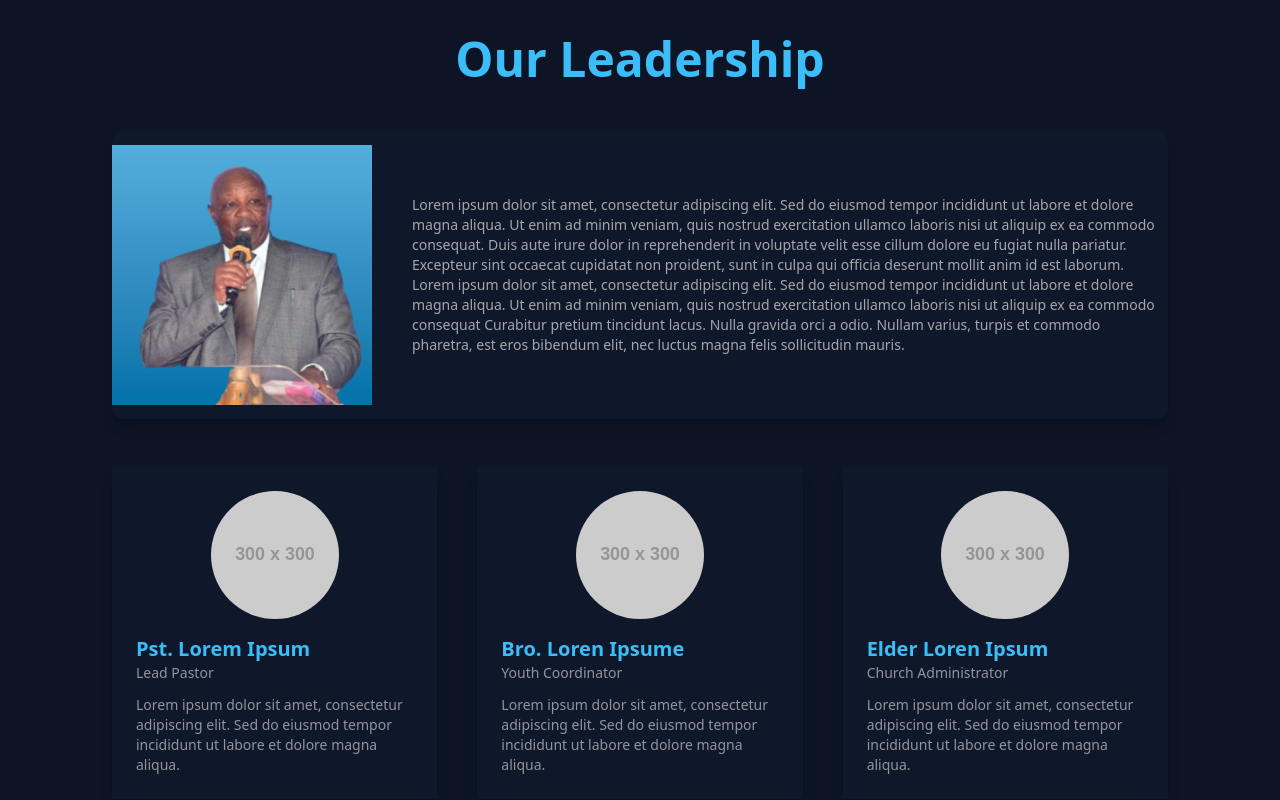
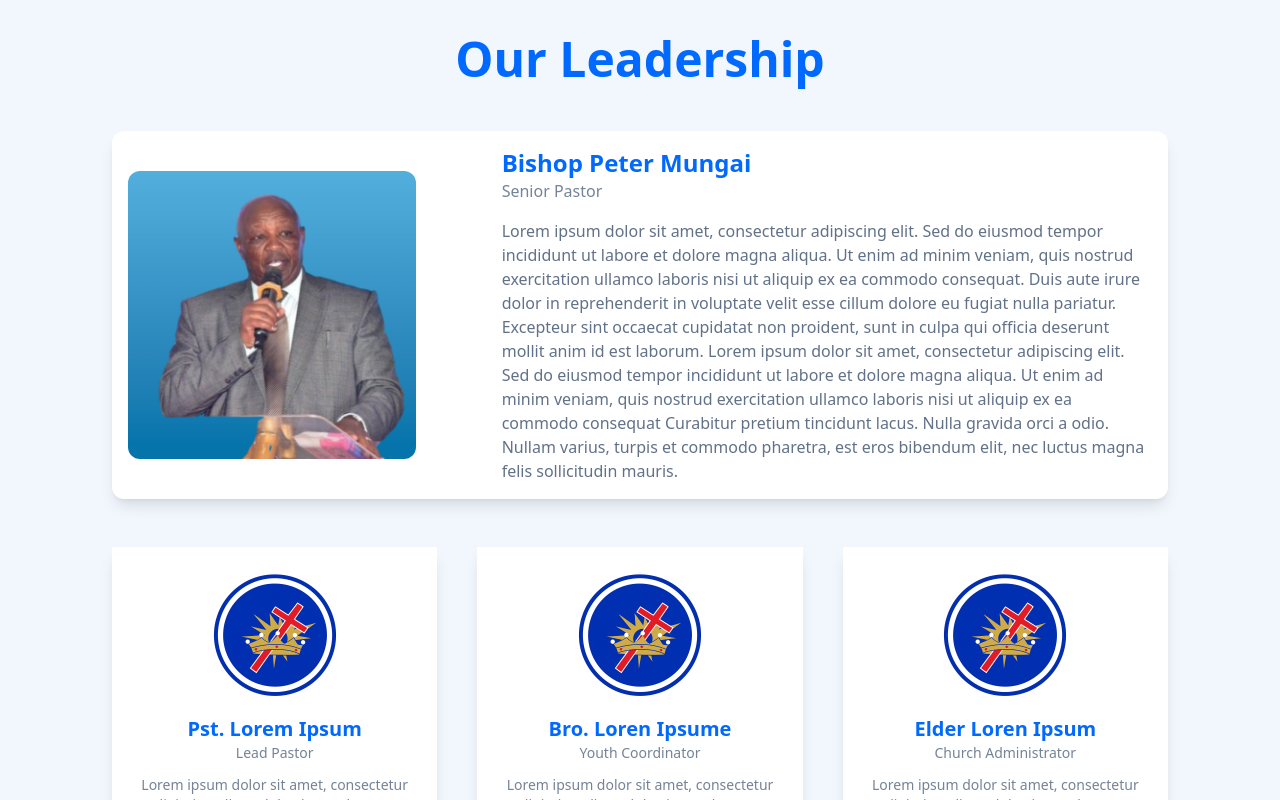
Before and after one commit to bugijay7/afckiambaa, a React (Vite) app in the folder frontend/: page /about in a window 1280 px wide. Shown: the part 2240-3040 px from the top of the page. Built offline with nearby package versions, Linux system fonts and the light colour scheme.

Commit message:
about page and theme

```diff
--- a/frontend/index.html
+++ b/frontend/index.html
@@ -1,5 +1,5 @@
 <!doctype html>
-<html lang="en" data-theme="night">
+<html lang="en" data-theme="winter">
   <head>
     <meta charset="UTF-8" />
     <link rel="icon" type="image/svg+xml" href="/vite.svg" />
--- a/frontend/src/components/About/Leadership.jsx
+++ b/frontend/src/components/About/Leadership.jsx
@@ -1,11 +1,12 @@
 import React from "react";
+import logo from "../../assets/logo.png"; // Use logo.png for all placeholder images
 import rev from "../../assets/bishop.png";
 
 function Leadership() {
   const bishop = {
     name: "Bishop Peter Mungai",
     title: "Senior Pastor",
-    img: rev,
+    img: rev, // using logo as placeholder
     bio: `Lorem ipsum dolor sit amet, consectetur adipiscing elit. Sed do eiusmod tempor incididunt ut labore et dolore magna aliqua.
           Ut enim ad minim veniam, quis nostrud exercitation ullamco laboris nisi ut aliquip ex ea commodo consequat.
 
@@ -16,26 +17,26 @@ function Leadership() {
           Ut enim ad minim veniam, quis nostrud exercitation ullamco laboris nisi ut aliquip ex ea commodo consequat
 
           Curabitur pretium tincidunt lacus. Nulla gravida orci a odio. Nullam varius, turpis et commodo pharetra,
-          est eros bibendum elit, nec luctus magna felis sollicitudin mauris.`
+          est eros bibendum elit, nec luctus magna felis sollicitudin mauris.`,
   };
 
   const leaders = [
     {
       name: "Pst. Lorem Ipsum",
       title: "Lead Pastor",
-      img: "https://via.placeholder.com/300x300",
+      img: logo, // placeholder
       bio: "Lorem ipsum dolor sit amet, consectetur adipiscing elit. Sed do eiusmod tempor incididunt ut labore et dolore magna aliqua.",
     },
     {
       name: "Bro. Loren Ipsume",
       title: "Youth Coordinator",
-      img: "https://via.placeholder.com/300x300",
+      img: logo, // placeholder
       bio: "Lorem ipsum dolor sit amet, consectetur adipiscing elit. Sed do eiusmod tempor incididunt ut labore et dolore magna aliqua.",
     },
     {
       name: "Elder Loren Ipsum",
       title: "Church Administrator",
-      img: "https://via.placeholder.com/300x300",
+      img: logo, // placeholder
       bio: "Lorem ipsum dolor sit amet, consectetur adipiscing elit. Sed do eiusmod tempor incididunt ut labore et dolore magna aliqua.",
     },
   ];
@@ -43,37 +44,37 @@ function Leadership() {
   return (
     <section id="leadership" className="bg-base-200 py-20">
       <div className="max-w-6xl mx-auto px-6 md:px-12 text-left">
-        {/* 🕊️ Section Header */}
+        {/* Section Header */}
         <h2 className="text-3xl md:text-5xl font-bold text-primary mb-12 text-center">
           Our Leadership
         </h2>
 
-        {/* 👑 Bishop Card */}
-        <div className="bg-base-100 shadow-lg rounded-xl overflow-hidden mb-12 md:flex md:items-center md:gap-8">
-          <div className="w-auto h-72 ">
+        {/* Bishop Card */}
+        <div className="bg-base-100 shadow-lg rounded-xl overflow-hidden mb-12 flex flex-col md:flex-row md:items-center md:gap-8">
+          <div className="md:w-1/3 w-full flex justify-center md:justify-start p-4">
             <img
               src={bishop.img}
               alt={bishop.name}
-              className="w-full h-full object-contain"
+              className="w-48 h-48 md:w-72 md:h-72 object-contain rounded-xl"
             />
-            <div className="text-center py-4 bg-base-100">
+          </div>
+          <div className="md:w-2/3 p-4 flex flex-col justify-center">
+            <div className="text-center md:text-left mb-4">
               <h3 className="text-2xl font-bold text-primary">{bishop.name}</h3>
               <p className="text-sm md:text-base text-base-content/70">{bishop.title}</p>
             </div>
-          </div>
-          <div className="md:w-4/5 p-1 md:p-2">
-            <p className="text-xs md:text-sm text-base-content/80">{bishop.bio}</p>
+            <p className="text-sm md:text-base text-base-content/80">{bishop.bio}</p>
           </div>
         </div>
 
-        {/* 👥 Other Leaders Grid */}
-        <div className="grid sm:grid-cols-1 md:grid-cols-3 gap-10">
+        {/* Other Leaders Grid */}
+        <div className="grid grid-cols-1 sm:grid-cols-2 md:grid-cols-3 gap-6 md:gap-10">
           {leaders.map((leader, index) => (
             <div
               key={index}
-              className="bg-base-100 shadow-lg p-6 hover:shadow-xl transition-shadow duration-300"
+              className="bg-base-100 shadow-lg p-6 hover:shadow-xl transition-shadow duration-300 flex flex-col items-center text-center"
             >
-              <div className="w-32 h-32 mx-auto mb-4 overflow-hidden rounded-full">
+              <div className="w-32 h-32 mb-4 overflow-hidden rounded-full">
                 <img
                   src={leader.img}
                   alt={leader.name}
```
